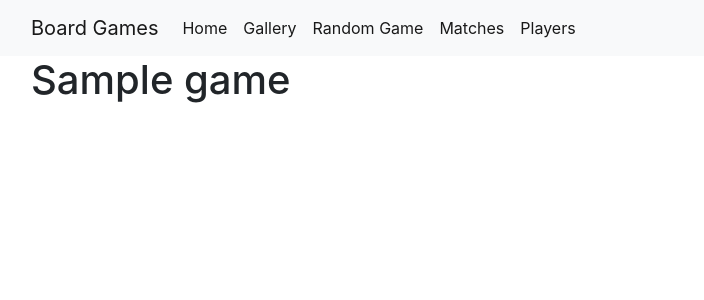
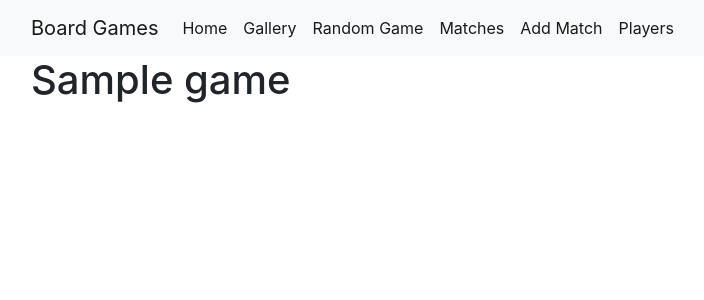
Before and after one commit to HaeckelK/games_logger_django, a Django app: page /game/1/ in a window 1280 px wide. Shown: the top 300 px of the page, without its empty margins (54-758 px from the left). Run offline with Django 3.2, Linux system fonts and the light colour scheme; tables that the repository leaves empty hold one stand-in row (values such as "Sample post"); some libraries are stand-ins or nearby versions.

Commit message:
feat: add add_match link to navbar (#11)
Co-authored-by: HaeckelK <haeckelk.github@gmail.com>

```diff
--- a/games_logger/games_logger/templates/base.html
+++ b/games_logger/games_logger/templates/base.html
@@ -37,6 +37,9 @@
                         <a class="nav-link" href="{% url 'matches' %}">Matches</a>
                     </li>
                     <li class="nav-item active">
+                        <a class="nav-link" href="/admin/games/match/add/">Add Match</a>
+                    </li>
+                    <li class="nav-item active">
                         <a class="nav-link" href="{% url 'players' %}">Players</a>
                     </li>
                 </ul>
```
